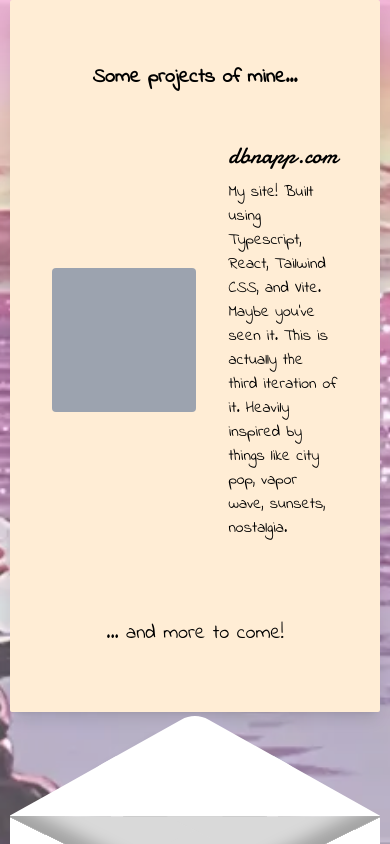
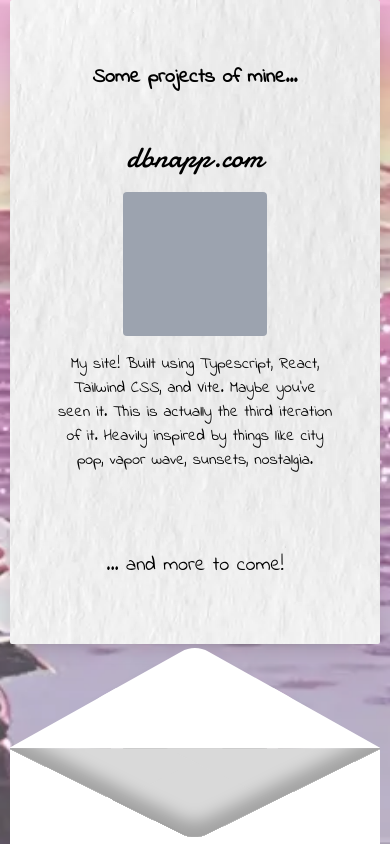
Before and after one commit to dbnapp/dbnapp.github.io, a React (Vite) app: page /projects in a window 390 px wide. Built offline with nearby package versions, Linux system fonts and the light colour scheme.

Commit message:
responsive project layout

```diff
--- a/src/components/Projects/index.tsx
+++ b/src/components/Projects/index.tsx
@@ -13,18 +13,30 @@ const projects = [
 export const Projects = () => {
   return (
     <div className="snap-center my-56 w-[95%] lg:w-[70rem]">
-      <div className="flex flex-col gap-4 items-center bg-orange-100 md:mx-24 px-12 py-16 rounded-sm shadow-lg">
+      <div
+        className="flex flex-col gap-4 items-center md:mx-24 px-12 py-16 rounded-sm shadow-lg
+      bg-[url('./assets/paper-texture.webp')]"
+      >
         <div className="font-[IndieFlower] font-bold text-xl sm:text-3xl md:text-4xl lg:text-5xl pb-8">
           Some projects of mine...
         </div>
         {projects.map((project, index) => (
-          <div key={index} className="flex gap-8 items-center">
-            <div className="w-36 h-36 bg-gray-400 rounded"></div>
-            <div className="flex-1 font-[IndieFlower]">
-              <div className="font-[Damion] text-2xl pb-2">{project.title}</div>
-              <p>{project.description}</p>
+          <div key={index} className="grid grid-cols-4 gap-4 items-center">
+            <div className="col-span-4 justify-self-center font-[Damion] text-3xl">
+              {project.title}
             </div>
+            <div className="col-span-4 md:col-span-1 justify-self-center w-full max-w-36 aspect-square bg-gray-400 rounded"></div>
+            <p className="col-span-4 md:col-span-3 font-[IndieFlower] text-center md:text-left">
+              {project.description}
+            </p>
           </div>
+          // <div key={index} className="flex gap-8 items-center">
+          //   <div className="w-36 h-36 bg-gray-400 rounded"></div>
+          //   <div className="flex-1 font-[IndieFlower]">
+          //     <div className="font-[Damion] text-2xl pb-2">{project.title}</div>
+          //     <p>{project.description}</p>
+          //   </div>
+          // </div>
         ))}
         <div className="font-[IndieFlower] text-xl md:text-2xl lg:text-4xl pt-16">
           ... and more to come!
```
Also changed, not shown: src/assets/paper-texture.webp (added).
